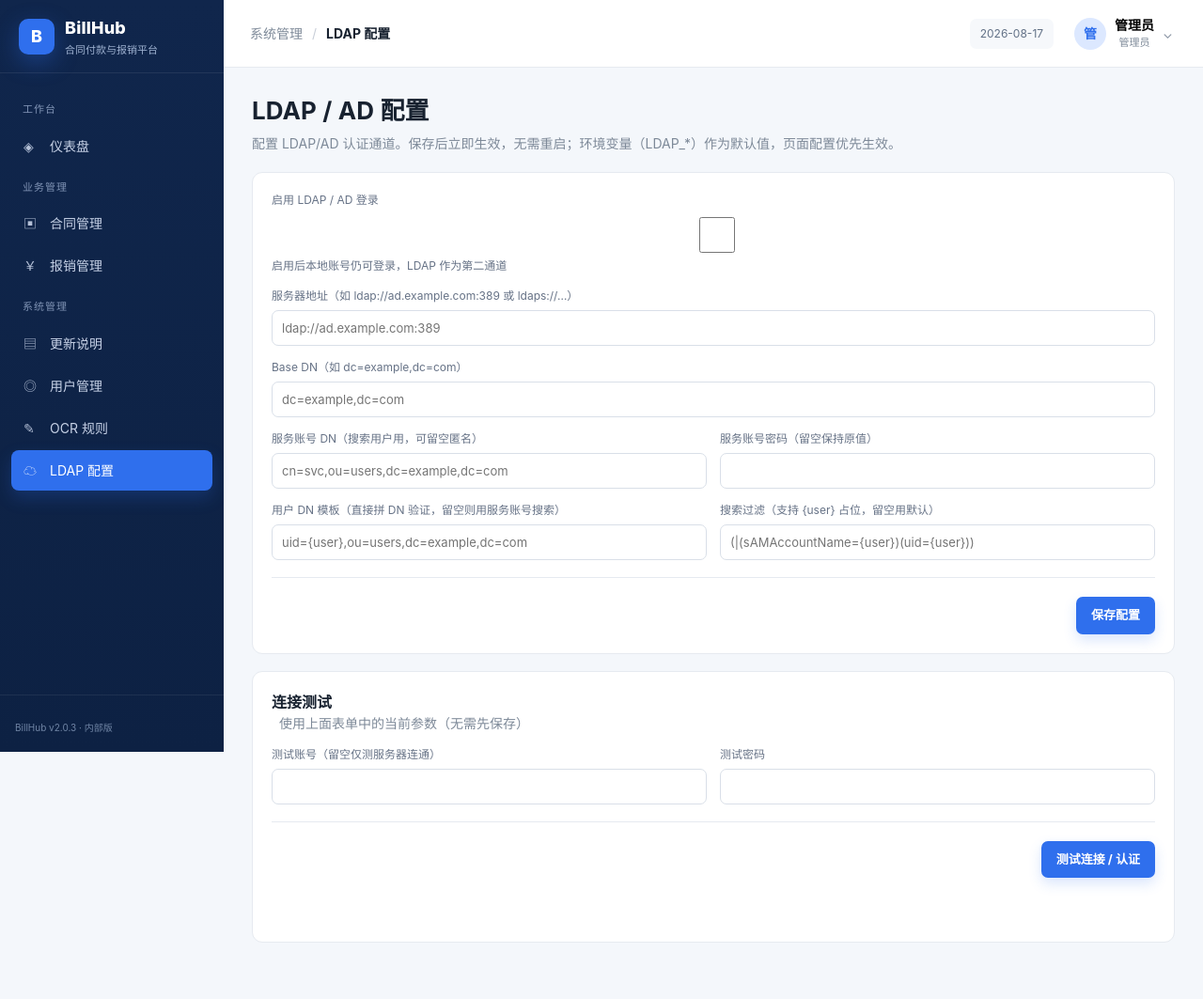
After one commit to timmycheng/BillHub, a Flask app: page /admin/ldap in a window 1280 px wide. The commit adds this page. Shown: the whole page at 94% size. Run offline with Flask 3, Linux system fonts and the light colour scheme; a user stored in the database is signed in; data that the repository does not hold is empty.

Commit message:
LDAP 配置可视化：系统管理新增 LDAP 配置页（表单保存立即生效、环境变量兜底），支持测试连接/测试认证

```diff
--- a/db.py
+++ b/db.py
@@ -90,6 +90,11 @@ def init_db():
         path TEXT NOT NULL,                   -- 存储路径
         created_at TEXT DEFAULT (datetime('now', 'localtime')),
         FOREIGN KEY (payment_id) REFERENCES payment_records(id) ON DELETE CASCADE
+    );
+
+    CREATE TABLE IF NOT EXISTS settings (
+        key TEXT PRIMARY KEY,                  -- 配置项名（如 ldap_uri / ocr_rules）
+        value TEXT                             -- 配置值（JSON 或字符串）
     );
 
     CREATE TABLE IF NOT EXISTS users (
--- a/web/auth.py
+++ b/web/auth.py
@@ -105,8 +105,10 @@ def login():
         ad_info = None
         if not ok:
             from flask import current_app
+            from web.config import effective_ldap_config
             from web.ldap_auth import ldap_authenticate
-            ad_info = ldap_authenticate(username, password, current_app.config)
+            ad_info = ldap_authenticate(username, password,
+                                        effective_ldap_config(current_app))
             if ad_info:
                 if user_row is None:
                     # AD 首次登录自动建档（本地无密码，走 AD 通道）
--- a/web/routes/admin.py
+++ b/web/routes/admin.py
@@ -7,8 +7,8 @@ import sqlite3
 import tempfile
 
 import openpyxl
-from flask import (Blueprint, current_app, flash, redirect, render_template, request,
-                   send_file, url_for)
+from flask import (Blueprint, current_app, flash, jsonify, redirect, render_template,
+                   request, send_file, url_for)
 from flask_login import current_user
 
 import db
@@ -275,3 +275,55 @@ def ocr_rules_reset():
     db.delete_settings(['ocr_rules'])
     flash('已恢复出厂默认 OCR 规则', 'success')
     return redirect(url_for('admin.ocr_rules'))
+
+
+# ============ LDAP/AD 配置（可视化，保存后立即生效）============
+@bp.route('/admin/ldap')
+@admin_required
+def ldap_config():
+    saved = db.get_settings()
+    return render_template('admin/ldap.html', cfg=saved)
+
+
+@bp.route('/admin/ldap', methods=['POST'])
+@admin_required
+def ldap_config_save():
+    items = {
+        'ldap_enabled': '1' if request.form.get('ldap_enabled') == 'on' else '0',
+        'ldap_uri': request.form.get('ldap_uri', '').strip(),
+        'ldap_base_dn': request.form.get('ldap_base_dn', '').strip(),
+        'ldap_bind_dn': request.form.get('ldap_bind_dn', '').strip(),
+        'ldap_user_dn_template': request.form.get('ldap_user_dn_template', '').strip(),
+        'ldap_search_filter': request.form.get('ldap_search_filter', '').strip(),
+    }
+    bind_pwd = request.form.get('ldap_bind_password', '')
+    if bind_pwd:  # 留空保持原值
+        items['ldap_bind_password'] = bind_pwd
+    db.set_settings(items)
+    flash('LDAP 配置已保存，立即生效', 'success')
+    return redirect(url_for('admin.ldap_config'))
+
+
+@bp.route('/admin/ldap/test', methods=['POST'])
+@admin_required
+def ldap_config_test():
+    """测试连接 / 测试认证：使用表单中当前填写的参数（未保存也能测）。"""
+    from web.config import effective_ldap_config
+    from web.ldap_auth import test_connection
+    cfg = effective_ldap_config(current_app)
+    form_map = {'ldap_uri': 'LDAP_URI', 'ldap_base_dn': 'LDAP_BASE_DN',
+                'ldap_bind_dn': 'LDAP_BIND_DN',
+                'ldap_user_dn_template': 'LDAP_USER_DN_TEMPLATE',
+                'ldap_search_filter': 'LDAP_SEARCH_FILTER'}
+    for fk, ck in form_map.items():
+        v = request.form.get(fk, '').strip()
+        if v:
+            cfg[ck] = v
+    cfg['LDAP_ENABLED'] = request.form.get('ldap_enabled') == 'on'
+    pwd = request.form.get('ldap_bind_password', '')
+    if pwd:
+        cfg['LDAP_BIND_PASSWORD'] = pwd
+    ok, msg = test_connection(cfg,
+                              request.form.get('test_username', '').strip(),
+                              request.form.get('test_password', ''))
+    return jsonify({'ok': ok, 'message': msg})
--- /dev/null
+++ b/web/templates/admin/ldap.html
@@ -0,0 +1,81 @@
+{% extends "base.html" %}
+{% block title %}LDAP 配置{% endblock %}
+{% block crumb %}<span>系统管理</span><span class="sep">/</span><strong>LDAP 配置</strong>{% endblock %}
+{% block body %}
+<div class="page-head">
+  <div>
+    <h1>LDAP / AD 配置</h1>
+    <p>配置 LDAP/AD 认证通道。保存后立即生效，无需重启；环境变量（LDAP_*）作为默认值，页面配置优先生效。</p>
+  </div>
+</div>
+
+<div class="panel">
+  <form method="post" action="{{ url_for('admin.ldap_config_save') }}" id="ldap-form">
+    <div class="form-grid">
+      <label class="field wide"><span>启用 LDAP / AD 登录</span>
+        <label class="check"><input type="checkbox" name="ldap_enabled"
+               {{ 'checked' if cfg.get('ldap_enabled') == '1' }}> 启用后本地账号仍可登录，LDAP 作为第二通道</label></label>
+
+      <label class="field wide"><span>服务器地址（如 ldap://ad.example.com:389 或 ldaps://…）</span>
+        <input type="text" name="ldap_uri" value="{{ cfg.get('ldap_uri', '') }}"
+               placeholder="ldap://ad.example.com:389"></label>
+
+      <label class="field wide"><span>Base DN（如 dc=example,dc=com）</span>
+        <input type="text" name="ldap_base_dn" value="{{ cfg.get('ldap_base_dn', '') }}"
+               placeholder="dc=example,dc=com"></label>
+
+      <label class="field"><span>服务账号 DN（搜索用户用，可留空匿名）</span>
+        <input type="text" name="ldap_bind_dn" value="{{ cfg.get('ldap_bind_dn', '') }}"
+               placeholder="cn=svc,ou=users,dc=example,dc=com"></label>
+      <label class="field"><span>服务账号密码（留空保持原值）</span>
+        <input type="password" name="ldap_bind_password" autocomplete="new-password"></label>
+
+      <label class="field"><span>用户 DN 模板（直接拼 DN 验证，留空则用服务账号搜索）</span>
+        <input type="text" name="ldap_user_dn_template" value="{{ cfg.get('ldap_user_dn_template', '') }}"
+               placeholder="uid={user},ou=users,dc=example,dc=com"></label>
+      <label class="field"><span>搜索过滤（支持 {user} 占位，留空用默认）</span>
+        <input type="text" name="ldap_search_filter" value="{{ cfg.get('ldap_search_filter', '') }}"
+               placeholder="(|(sAMAccountName={user})(uid={user}))"></label>
+    </div>
+    <div class="form-actions">
+      <button type="submit" class="btn primary">保存配置</button>
+    </div>
+  </form>
+</div>
+
+<div class="panel">
+  <div class="panel-head"><div><h3>连接测试</h3><span class="muted">使用上面表单中的当前参数（无需先保存）</span></div></div>
+  <div class="form-grid">
+    <label class="field"><span>测试账号（留空仅测服务器连通）</span>
+      <input type="text" id="test-username" autocomplete="off"></label>
+    <label class="field"><span>测试密码</span>
+      <input type="password" id="test-password" autocomplete="off"></label>
+  </div>
+  <div class="form-actions">
+    <button type="button" class="btn primary" id="ldap-test-btn">测试连接 / 认证</button>
+  </div>
+  <p id="ldap-test-result" class="muted pad-sm"></p>
+</div>
+{% endblock %}
+
+{% block scripts %}
+<script>
+(function () {
+  var btn = document.getElementById('ldap-test-btn');
+  var out = document.getElementById('ldap-test-result');
+  if (!btn || !out) return;
+  btn.addEventListener('click', function () {
+    var fd = new FormData(document.getElementById('ldap-form'));
+    fd.append('test_username', document.getElementById('test-username').value);
+    fd.append('test_password', document.getElementById('test-password').value);
+    out.textContent = '测试中，请稍候…';
+    fetch('{{ url_for("admin.ldap_config_test") }}', { method: 'POST', body: fd })
+      .then(function (r) { return r.json(); })
+      .then(function (data) {
+        out.textContent = (data.ok ? '✅ ' : '❌ ') + data.message;
+      })
+      .catch(function () { out.textContent = '❌ 测试请求失败，请重试'; });
+  });
+})();
+</script>
+{% endblock %}
--- a/web/templates/base.html
+++ b/web/templates/base.html
@@ -37,6 +37,8 @@
          href="{{ url_for('admin.users') }}"><span>◎</span> 用户管理</a>
       <a class="nav-item {{ 'active' if ep == 'admin.ocr_rules' }}"
          href="{{ url_for('admin.ocr_rules') }}"><span>✎</span> OCR 规则</a>
+      <a class="nav-item {{ 'active' if ep == 'admin.ldap_config' }}"
+         href="{{ url_for('admin.ldap_config') }}"><span>☁</span> LDAP 配置</a>
       {% endif %}
     </nav>
     <div class="sidebar-bottom">
```
Also changed, not shown: test/smoke_test.py (+26 -0 lines), web/config.py (+26 -0 lines), web/ldap_auth.py (+36 -0 lines).
